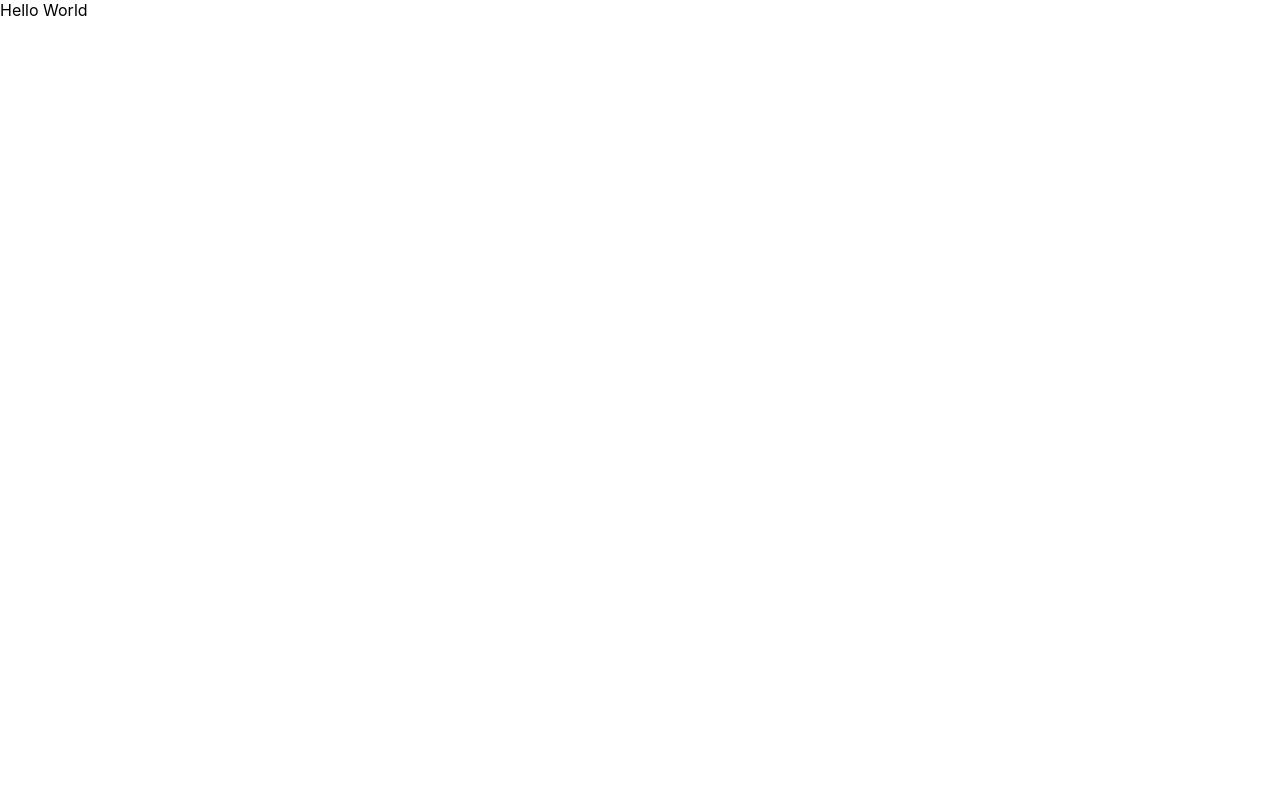
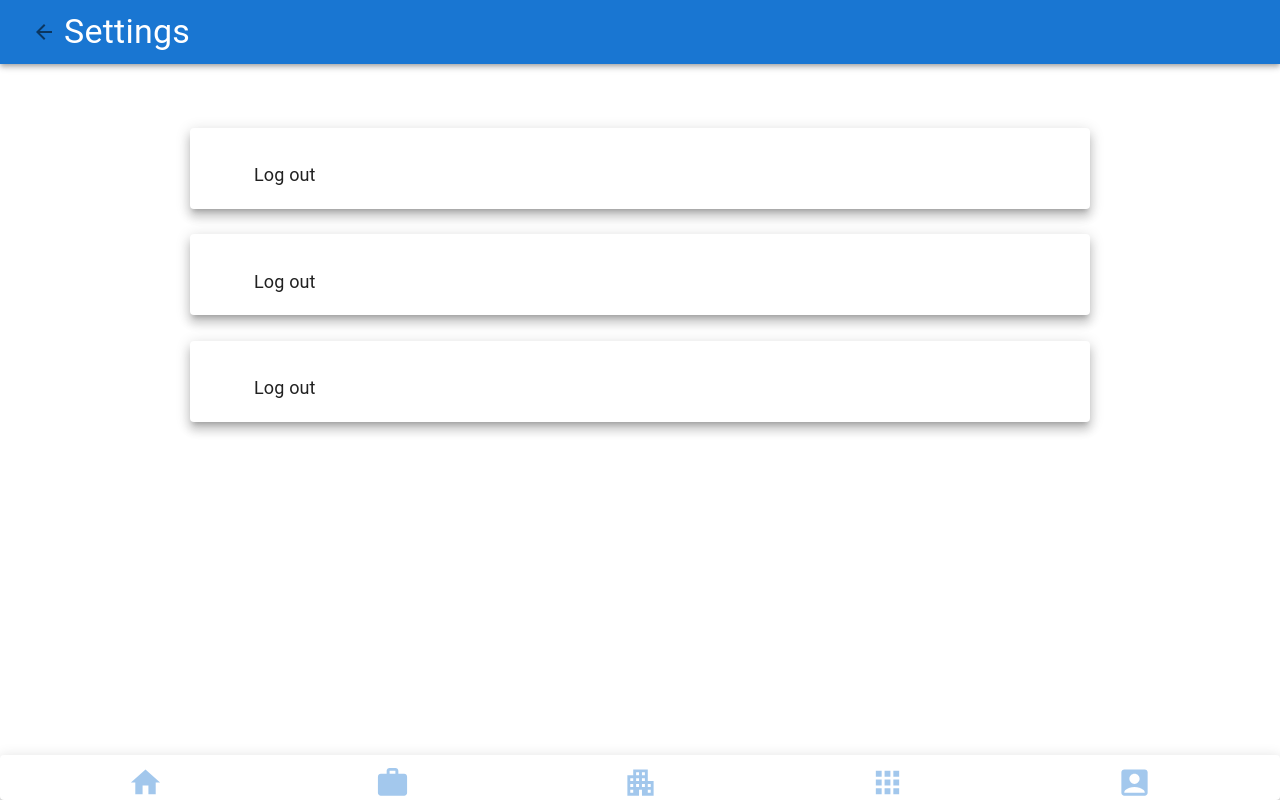
Before and after one commit to soumen02/MERN-MyDreamInternship, a React (Create React App) app in the folder front-end/: page /settings in a window 1280 px wide. Built offline with nearby package versions, Linux system fonts and the light colour scheme.

Commit message:
Footer bugs fixed, Settings page added

```diff
--- a/front-end/src/components/Footer.css
+++ b/front-end/src/components/Footer.css
@@ -6,17 +6,18 @@
 .footer {
     display: flex;
     flex-direction: row;
-    align-items: center;
     justify-content: space-between;
-    padding: 3% 10%;
-    margin: 0 auto;
+    padding: 0 10%;
+    margin: 0;
     width: 100%;
     height: 45px;
     position: fixed;
     bottom: 0;
+    box-sizing: border-box; /*IMP*/
 }
 
 .icon{
+    padding-top: 1%;
     color: #1976d2;
     opacity: 0.4;
 }
--- a/front-end/src/components/Footer.js
+++ b/front-end/src/components/Footer.js
@@ -1,7 +1,6 @@
 import React from 'react';
 import { Link } from 'react-router-dom';
 import "./Footer.css";
-import SettingsIcon from '@mui/icons-material/Settings';
 import AccountBoxIcon from '@mui/icons-material/AccountBox';
 import AppsIcon from '@mui/icons-material/Apps';
 import ApartmentIcon from '@mui/icons-material/Apartment';
@@ -12,12 +11,11 @@ import {Card} from "@mui/material";
 export default function Footer() {
     return (
         <Card raised = {true} className = "footer">
-           <Link to="/" className = "icon"><HomeIcon sx={{ fontSize: 30 }}/></Link>
-           <Link to="/internships" className = "icon"><WorkIcon sx={{ fontSize: 30 }}/></Link>
-           <Link to="/companies" className = "icon"><ApartmentIcon sx={{ fontSize: 30 }}/></Link>
-           <Link to="/companies" className = "icon"><AppsIcon sx={{ fontSize: 30 }}/></Link>
-           <Link to="/profile" className = "icon"><AccountBoxIcon sx={{ fontSize: 30 }}/></Link>
-           <Link to="/settings" className = "icon"><SettingsIcon sx={{ fontSize: 30 }}/></Link>
+           <Link to="/" className = "icon"><HomeIcon fontSize = "large"/></Link>
+           <Link to="/internships" className = "icon"><WorkIcon fontSize = "large"/></Link>
+           <Link to="/companies" className = "icon"><ApartmentIcon fontSize = "large"/></Link>
+           <Link to="/companies" className = "icon"><AppsIcon fontSize = "large"/></Link>
+           <Link to="/profile" className = "icon"><AccountBoxIcon fontSize = "large"/></Link>
         </Card>
     );
 }
--- a/front-end/src/components/Home.js
+++ b/front-end/src/components/Home.js
@@ -73,20 +73,7 @@ export default function Home() {
         </Box>
       </main>
       {/* Footer */}
-      <Box sx={{ bgcolor: 'background.paper', p: 6 }} component="footer">
-        <Typography variant="h6" align="center" gutterBottom>
-          Footer
-        </Typography>
-        <Typography
-          variant="subtitle1"
-          align="center"
-          color="text.secondary"
-          component="p"
-        >
-          Something here to give the footer a purpose!
-        </Typography>
-        <Copyright />
-      </Box>
+
       {/* End footer */}
     </ThemeProvider>
   );
--- a/front-end/src/components/Profile.css
+++ b/front-end/src/components/Profile.css
@@ -119,6 +119,21 @@ h4 {
 
 #endpage{
     margin-bottom: 10%;
+    margin-top: 13%;
+}
+
+#accSet{
+    padding-bottom: 2%;
+}
+
+#acc{
+    font-size: 20px;
+    padding-bottom: 1%;
+    padding-top: 1%;
+}
+
+#settIcon{
+    opacity: 1;
 }
 
 
--- a/front-end/src/components/Profile.js
+++ b/front-end/src/components/Profile.js
@@ -1,22 +1,17 @@
 import React from 'react';
 import { Link } from 'react-router-dom';
 import "./Profile.css";
-import { Container } from "@mui/system";
 import {
-    Avatar,
     Card,
-    CardHeader,
     Typography,
     IconButton,
     CssBaseline,
     AppBar,
     Toolbar,
-    CircularProgress,
-    Grid,
-    CardActionArea,
   } from "@mui/material";
-  import { ArrowForward, ArrowBack } from "@material-ui/icons";
+  import { ArrowBack } from "@material-ui/icons";
   import Footer from "./Footer";
+  import SettingsIcon from '@mui/icons-material/Settings';
 
 export default function Profile() {
     return (
@@ -108,6 +103,13 @@ export default function Profile() {
                     <div className = "info" id = "seeall"><h4>See all</h4></div>
                 </Card>
 
+                <Card raised= {true} className = "contBox" id = "accSet">
+                    <div className = "titleEdit">
+                        <div className = "title" id = "acc">Account Settings</div>
+                        <Link to="/settings" className = "icon" id = "settIcon"><SettingsIcon fontSize = "large"/></Link>
+                    </div>
+                </Card>
+
                 <div id = "endpage"></div>
 
             </div>
--- a/front-end/src/components/Settings.css
+++ b/front-end/src/components/Settings.css
@@ -0,0 +1,10 @@
+*{
+    margin: 0;
+    padding: 0;
+}
+
+.settSec{
+    font-size: 18px;
+    padding-bottom: 1%;
+    padding-top: 1%;
+}
--- a/front-end/src/components/Settings.js
+++ b/front-end/src/components/Settings.js
@@ -2,12 +2,42 @@ import React from 'react';
 import { Link } from 'react-router-dom';
 import Footer from './Footer';
 import "./Settings.css";
-
+import {
+    Card,
+    Typography,
+    IconButton,
+    CssBaseline,
+    AppBar,
+    Toolbar,
+  } from "@mui/material";
+  import { ArrowBack } from "@material-ui/icons";
 
 export default function Settings() {
     return (
-        <div>
-            Hello World
+        <div id = "content">
+            <CssBaseline />
+            <AppBar position="relative">
+                <Toolbar>
+                <Link to="/profile">
+                    <IconButton>
+                    <ArrowBack />
+                    </IconButton>
+                </Link>
+                <Typography variant="h4">Settings</Typography>
+                </Toolbar>
+            </AppBar>
+            <div id = "container">
+                <Card raised = {true} className = "contBox">
+                    <div className = "settSec">Log out</div>
+                </Card>
+                <Card raised = {true} className = "contBox">
+                    <div className = "settSec">Log out</div>
+                </Card>
+                <Card raised = {true} className = "contBox">
+                    <div className = "settSec">Log out</div>
+                </Card>
+            </div>
+            <Footer/>
         </div>
     );
 }
```
